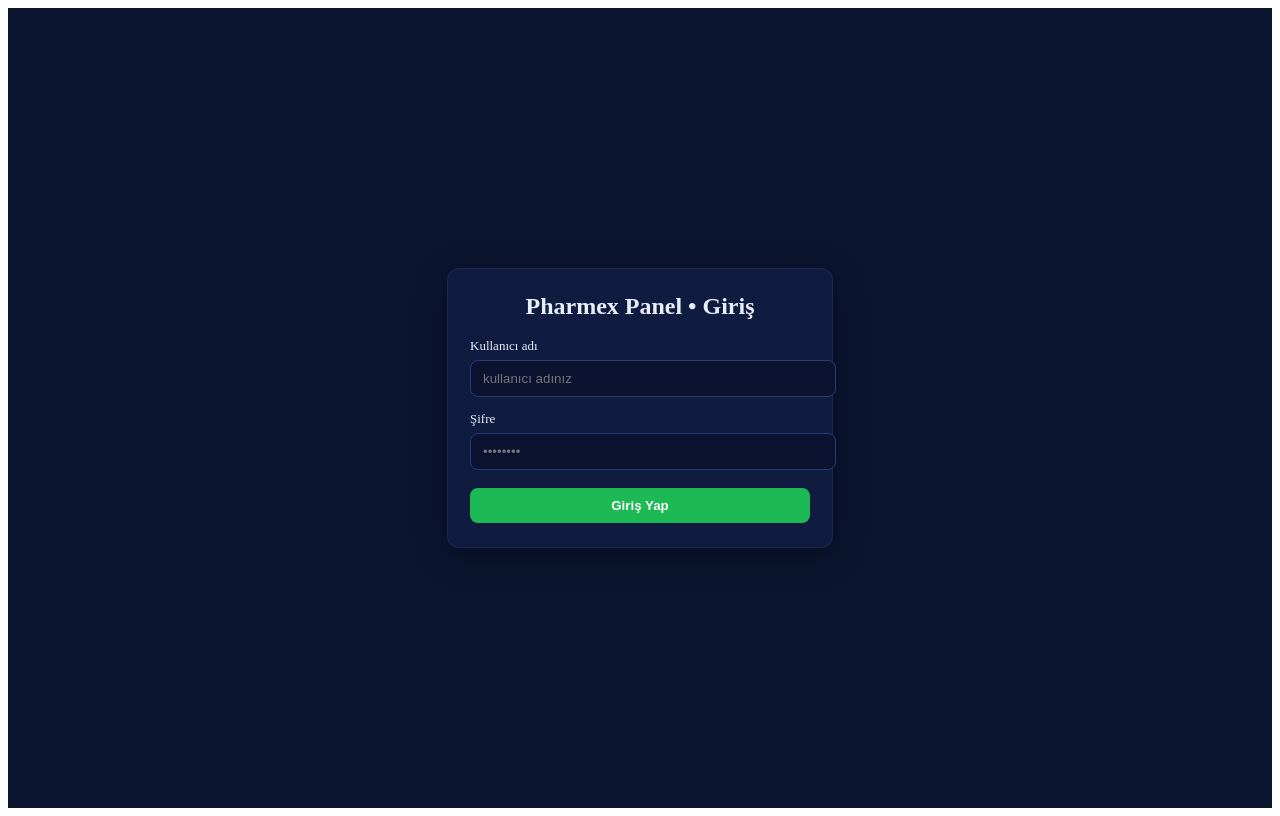
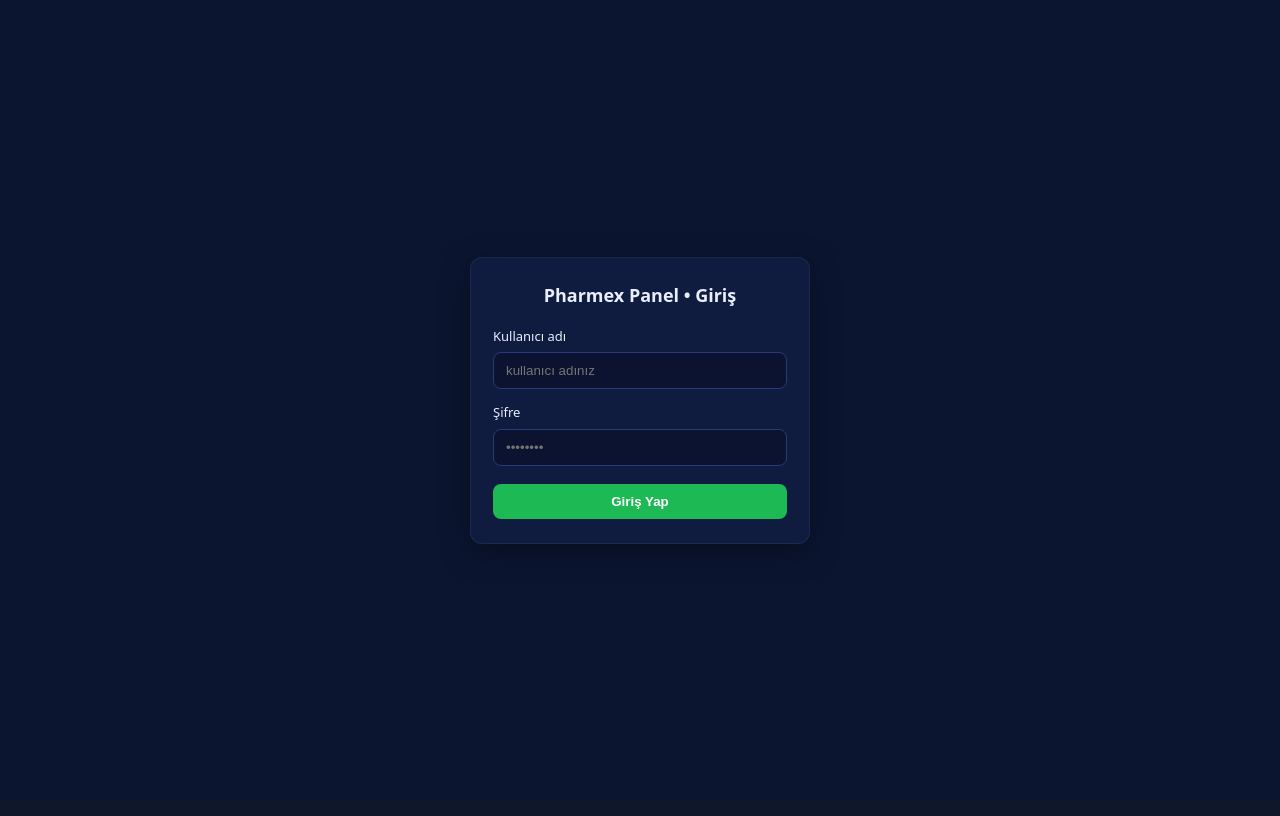
Before and after one commit to Jassonmode61/pharmex-panel-pro, a React (Vite) app: page /login in a window 1280 px wide. Built offline with nearby package versions, Linux system fonts and the light colour scheme.

Commit message:
fix: css'leri main.jsx'te topla, layout geri gelsin

```diff
--- a/src/index.css
+++ b/src/index.css
@@ -1,3 +1,5 @@
+/* src/index.css */
 :root { color-scheme: light dark; }
 * { box-sizing: border-box; }
+html, body, #root { height: 100%; }
 body { margin: 0; }
--- a/src/main.jsx
+++ b/src/main.jsx
@@ -1,27 +1,24 @@
+// src/main.jsx
 import React from "react";
 import { createRoot } from "react-dom/client";
-import { BrowserRouter, Routes, Route } from "react-router-dom";
-import { AuthProvider } from "./auth/AuthContext";
-import ProtectedRoute from "./auth/ProtectedRoute";
-import App from "./App";              // mevcut ana uygulaman
-import Login from "./pages/Login";
-import Logout from "./pages/Logout";
+import { BrowserRouter } from "react-router-dom";
+
+import App from "./App.jsx";
+
+// --- STYLES: hepsi burada toplansın ---
+import "./index.css";           // reset/minimal base
+import "./admin.css";           // tüm admin yerleşimi (senin büyük dosya)
+import "./styles/theme.css";    // varsa
+import "./styles/styles.css";   // varsa
+import "./styles/modal.css";    // varsa
+
+// İsteğe bağlı: sistem light/dark’a uysun
+// document.documentElement.classList.toggle("light", window.matchMedia("(prefers-color-scheme: light)").matches);
 
 createRoot(document.getElementById("root")).render(
   <React.StrictMode>
     <BrowserRouter>
-      <AuthProvider>
-        <Routes>
-          {/* herkese açık: login */}
-          <Route path="/login" element={<Login />} />
-          {/* korumalı tüm rotalar */}
-          <Route element={<ProtectedRoute />}>
-            {/* mevcut tüm sayfaların '/*' altında App içinde olsun */}
-            <Route path="/*" element={<App />} />
-            <Route path="/logout" element={<Logout />} />
-          </Route>
-        </Routes>
-      </AuthProvider>
+      <App />
     </BrowserRouter>
   </React.StrictMode>
 );
```
